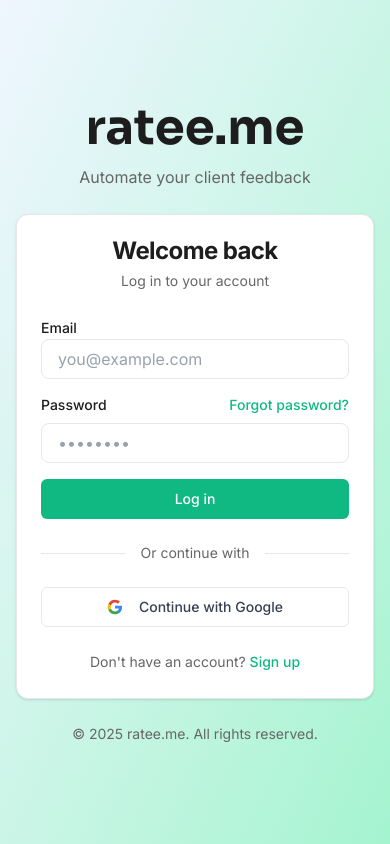
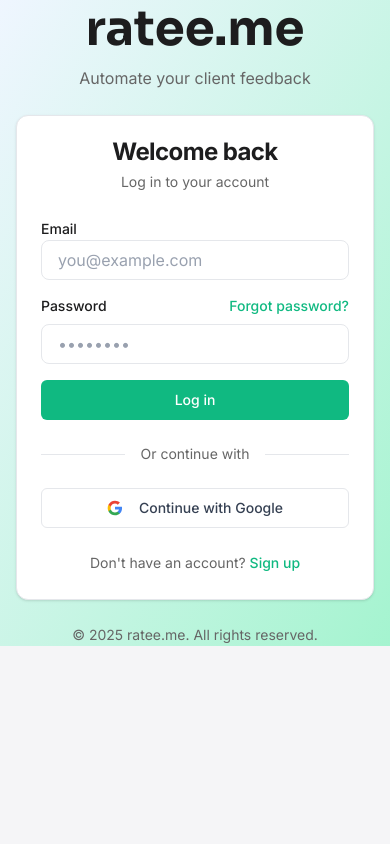
Before and after one commit to martincavil/ratee.me, a Next.js app: page /auth/login in a window 390 px wide. Built offline with nearby package versions, Linux system fonts and the light colour scheme; no server answers.

Commit message:
fix: Adjust layout height for better responsiveness on authentication page

```diff
--- a/app/auth/layout.tsx
+++ b/app/auth/layout.tsx
@@ -13,7 +13,7 @@ export default function AuthLayout({
 }) {
   return (
     <LanguageProvider>
-      <div className="h-screen flex items-center justify-center bg-linear-to-br from-blue-50 to-emerald-200">
+      <div className="max-h-screen flex items-center justify-center bg-linear-to-br from-blue-50 to-emerald-200">
         <div className="w-full max-w-3xl px-4">
           {/* Logo */}
           <div className="text-center mb-6">
```
